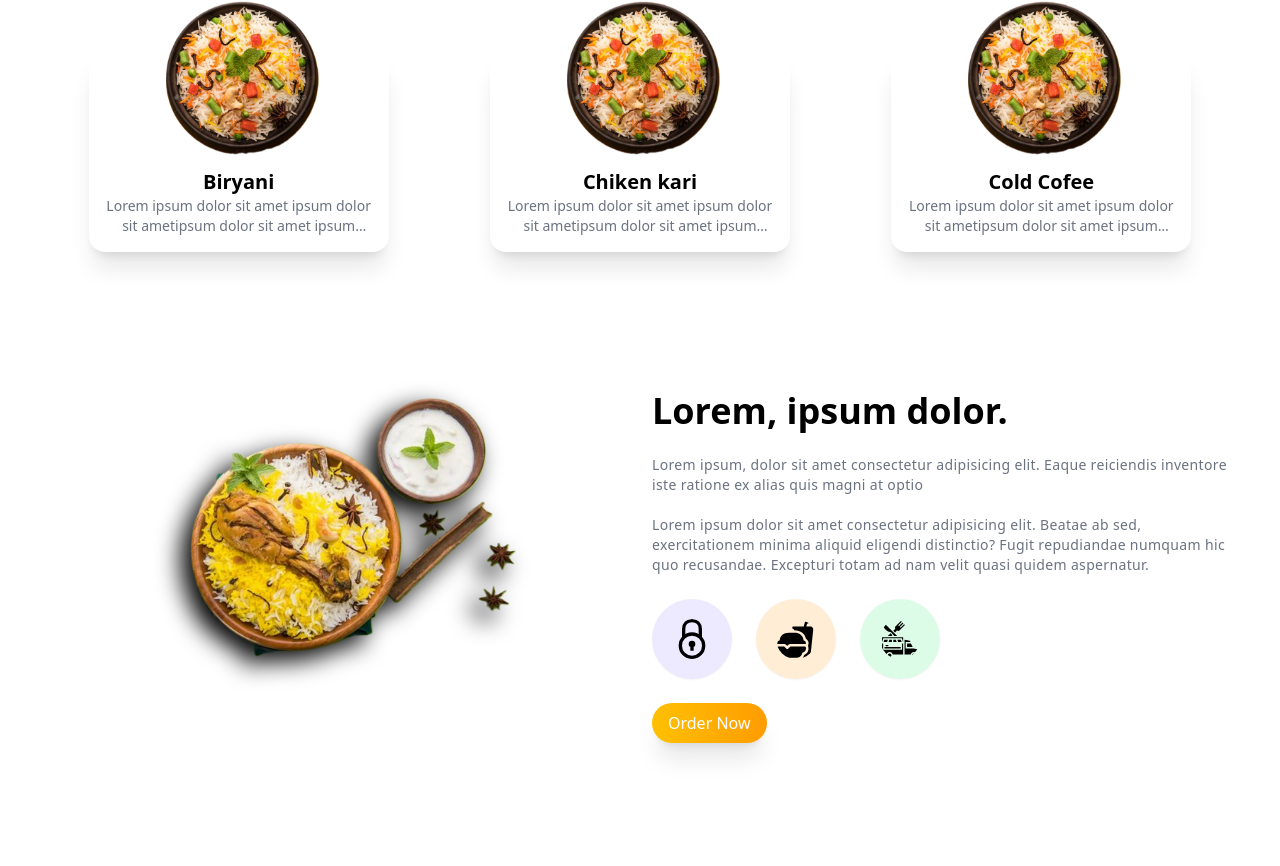
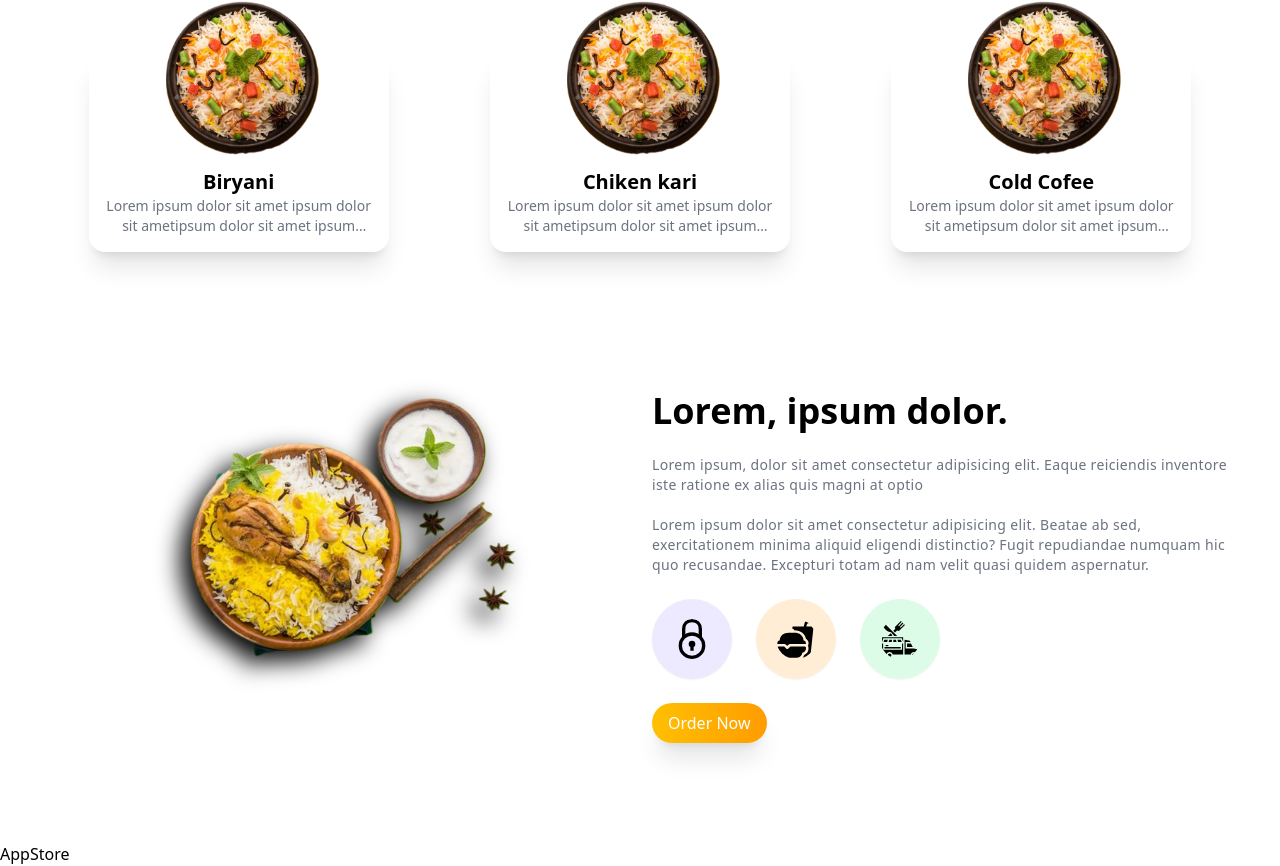
Before and after one commit to Mohamad-Gh/React_Practices, a React (Vite) app in the folder my-food-app/: page / in a window 1280 px wide. Shown: the part 852-1718 px from the top of the page. Before the commit the page ends 1694 px from the top, so only its background shows below. Built offline with nearby package versions, Linux system fonts and the light colour scheme.

Commit message:
init AppStore component

```diff
--- a/my-food-app/src/App.jsx
+++ b/my-food-app/src/App.jsx
@@ -3,6 +3,7 @@ import Navbar from "./components/Navbar/Navbar";
 import Hero from "./components/Hero/Hero";
 import Services from "./components/ServicesComponent/Services";
 import Banner from "./components/Banner/Banner";
+import AppStore from "./components/AppStore/AppStore";
 export default function App() {
   return (
     <>
@@ -11,6 +12,7 @@ export default function App() {
         <Hero />
         <Services />
         <Banner />
+        <AppStore />
       </div>
     </>
   );
--- /dev/null
+++ b/my-food-app/src/components/AppStore/AppStore.jsx
@@ -0,0 +1,7 @@
+import React from "react";
+
+function AppStore() {
+  return <div>AppStore</div>;
+}
+
+export default AppStore;
```
